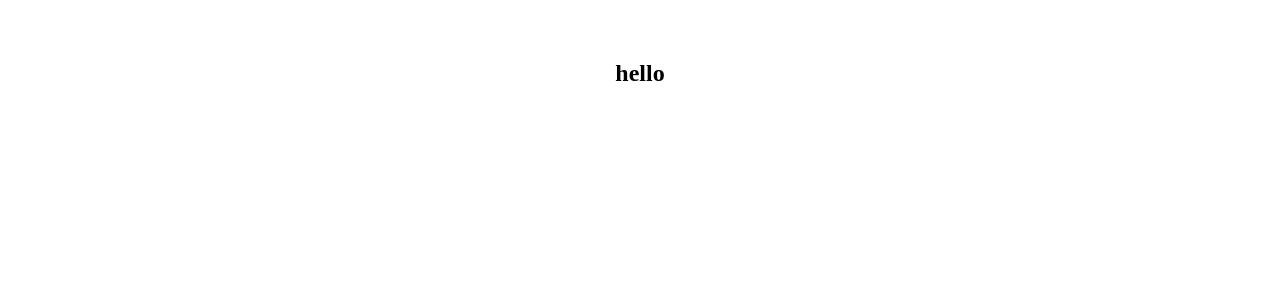
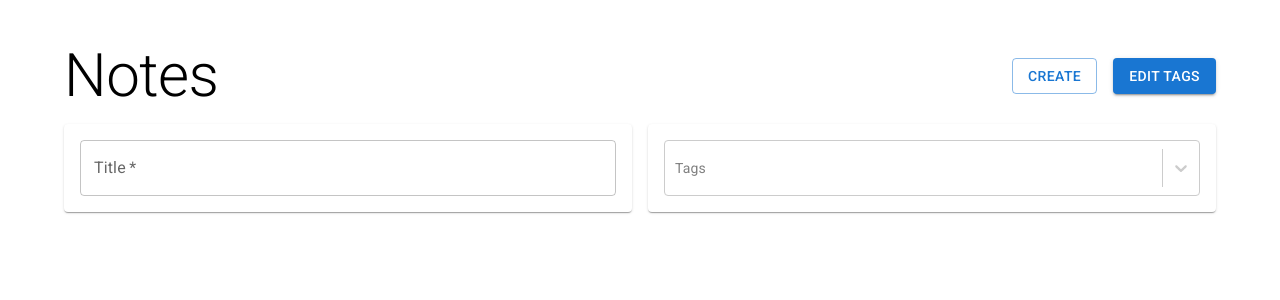
Before and after one commit to eternale88/React-TS-Notetaker, a React (Vite) app: page / in a window 1280 px wide. Shown: the top 300 px of the page. Built offline with nearby package versions, Linux system fonts and the light colour scheme.

Commit message:
add note list

```diff
--- a/src/App.tsx
+++ b/src/App.tsx
@@ -4,6 +4,7 @@ import { Navigate, Route, Routes } from 'react-router-dom'
 import { Container } from '@mui/system'
 import { NewNote } from './assets/pages'
 import { useNotesContext } from './assets/context/NotesContext'
+import { NoteList } from './assets/components'
 
 function App() {
   const { notes, tags } = useNotesContext()
@@ -20,7 +21,7 @@ function App() {
   return (
     <Container maxWidth="lg">
       <Routes>
-        <Route path="/" element={<h2>hello</h2>} />
+        <Route path="/" element={<NoteList />} />
         <Route path="/new" element={<NewNote />} />
         <Route path="/:id">
           {/* index matches id to individual routes*/}
--- a/src/assets/components/NoteForm.tsx
+++ b/src/assets/components/NoteForm.tsx
@@ -12,13 +12,13 @@ import {
   styled,
 } from '@mui/material'
 import { FormEvent, useRef, useState } from 'react'
-import { Link } from 'react-router-dom'
+import { Link, useNavigate } from 'react-router-dom'
 import CreatableReactSelect from 'react-select/creatable'
-import { NoteData, Tag } from '../interfaces'
+import { Tag } from '../interfaces'
 import { v4 as uuidV4 } from 'uuid'
 import { useNotesContext } from '../context/NotesContext'
-const Item = styled(Paper)(({ theme }) => ({
-  backgroundColor: theme.palette.mode === 'dark' ? '#1A2027' : '#fff',
+export const Item = styled(Paper)(({ theme }) => ({
+  backgroundColor: '#fff',
   ...theme.typography.body2,
   padding: theme.spacing(2),
   textAlign: 'center',
@@ -31,6 +31,8 @@ const Item = styled(Paper)(({ theme }) => ({
 //}
 
 export const NoteForm = () => {
+  const navigate = useNavigate()
+
   const { onCreateNote, onAddTag, tags } = useNotesContext()
 
   const titleRef = useRef<HTMLInputElement>(null)
@@ -46,7 +48,7 @@ export const NoteForm = () => {
       markdown: markdownRef.current!.value,
       tags: selectedTags,
     })
-    console.log(e)
+    navigate('..')
   }
   return (
     <>
@@ -66,7 +68,6 @@ export const NoteForm = () => {
           <Grid item xs={6}>
             <Item>
               <FormControl id="tags" fullWidth sx={{ textAlign: 'left' }}>
-                <InputLabel htmlFor="tags">Tags</InputLabel>
                 <CreatableReactSelect
                   onCreateOption={(label) => {
                     const newTag = { id: uuidV4(), label }
@@ -80,6 +81,7 @@ export const NoteForm = () => {
                     }
                   })}
                   isMulti
+                  placeholder="Tags"
                   value={selectedTags.map((tag) => {
                     return { label: tag.label, value: tag.id }
                   })}
@@ -97,7 +99,6 @@ export const NoteForm = () => {
                     }),
                     placeholder: (baseStyles) => ({
                       ...baseStyles,
-                      opacity: 0,
                     }),
                   }}
                 />
--- /dev/null
+++ b/src/assets/components/NoteList.tsx
@@ -0,0 +1,123 @@
+import {
+  Box,
+  Button,
+  FormControl,
+  Grid,
+  Stack,
+  TextField,
+  Typography,
+} from '@mui/material'
+import { Item } from './NoteForm'
+import { Link } from 'react-router-dom'
+import ReactSelect from 'react-select'
+import { useNotesContext } from '../context/NotesContext'
+import { useMemo, useState } from 'react'
+import { Tag } from '../interfaces'
+
+interface SimplifiedNote {
+  id: string
+  title: string
+  tagIds: Tag[] | string[]
+}
+export const NoteList = () => {
+  const { tags, notes } = useNotesContext()
+  const [title, setTitle] = useState('')
+  const [selectedTags, setSelectedTags] = useState<Tag[]>(tags)
+
+  const filteredNotes = useMemo(() => {
+    return notes.filter(
+      (note) =>
+        title === '' ||
+        (note.title.toLowerCase().includes(title.toLowerCase()) &&
+          selectedTags.length === 0) ||
+        selectedTags.every((tag) =>
+          note.tagIds.some((noteTag) => noteTag === tag.id)
+        )
+    )
+  }, [title, selectedTags, notes])
+
+  const NoteCard = ({ id, title, tagIds }: SimplifiedNote) => {
+    return <>Hi</>
+  }
+
+  return (
+    <>
+      <Box sx={{ flexGrow: 1 }}>
+        <Grid container justifyContent="space-between" alignItems="center">
+          <Grid item>
+            <Typography variant="h2">Notes</Typography>
+          </Grid>
+          <Grid item xs={'auto'}>
+            <Stack spacing={2} direction="row">
+              <Link to="/new">
+                <Button type="submit" variant="outlined">
+                  Create
+                </Button>
+              </Link>
+              <Button variant="contained">Edit Tags</Button>
+            </Stack>
+          </Grid>
+        </Grid>
+      </Box>
+
+      <form style={{ marginTop: '12px' }}>
+        <Grid container spacing={2}>
+          <Grid item xs={6}>
+            <Item>
+              <TextField
+                value={title}
+                onChange={(e) => setTitle(e.target.value)}
+                fullWidth
+                id="title"
+                label="Title"
+                required
+              />
+            </Item>
+          </Grid>
+          <Grid item xs={6}>
+            <Item>
+              <FormControl id="tags" fullWidth sx={{ textAlign: 'left' }}>
+                <ReactSelect
+                  options={tags.map((tag) => {
+                    return {
+                      label: tag.label,
+                      value: tag.id,
+                    }
+                  })}
+                  isMulti
+                  placeholder="Tags"
+                  value={selectedTags.map((tag) => {
+                    return { label: tag.label, value: tag.id }
+                  })}
+                  onChange={(tags) => {
+                    setSelectedTags(
+                      tags.map((tag) => {
+                        return { label: tag.label, id: tag.value }
+                      })
+                    )
+                  }}
+                  styles={{
+                    input: (baseStyles) => ({
+                      ...baseStyles,
+                      padding: '13px 14px',
+                    }),
+                    placeholder: (baseStyles) => ({
+                      ...baseStyles,
+                    }),
+                  }}
+                />
+              </FormControl>
+            </Item>
+          </Grid>
+          <Grid item xs={1} md={2} lg={3} xl={4} gap={1}>
+            {filteredNotes.map((note) => (
+              <Item key={note.id}>
+                <NoteCard {...note} />
+              </Item>
+            ))}
+          </Grid>
+        </Grid>
+      </form>
+    </>
+  )
+}
--- a/src/assets/components/index.tsx
+++ b/src/assets/components/index.tsx
@@ -1 +1,2 @@
 export { NoteForm } from './NoteForm'
+export { NoteList } from './NoteList'
--- a/src/assets/pages/NewNote.tsx
+++ b/src/assets/pages/NewNote.tsx
@@ -1,7 +1,5 @@
 import { Typography } from '@mui/material'
 import { NoteForm } from '../components/index'
-import { NoteData } from '../interfaces'
-import { NewNoteProps, useNotesContext } from '../context/NotesContext'
 
 export const NewNote = () => {
   return (
```
